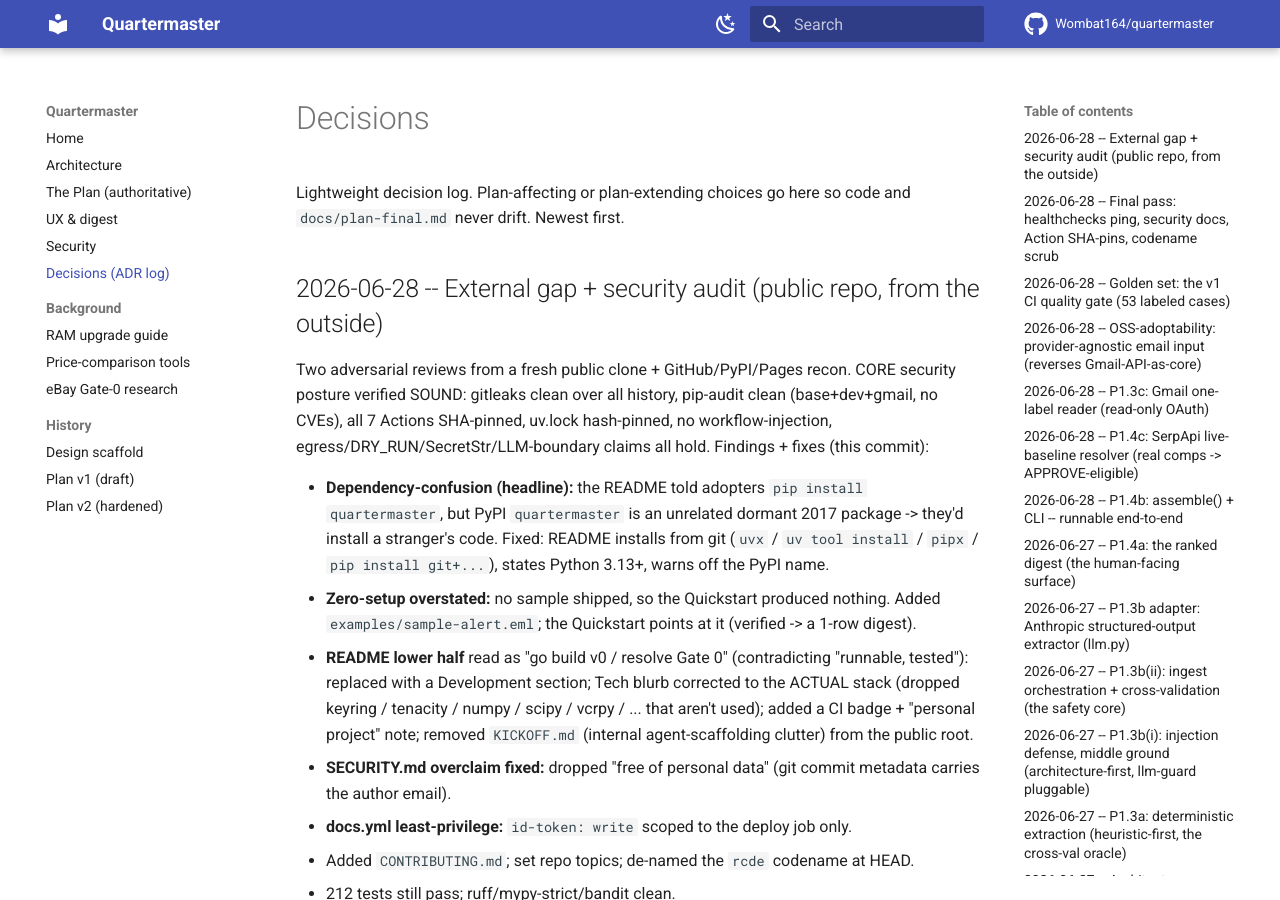
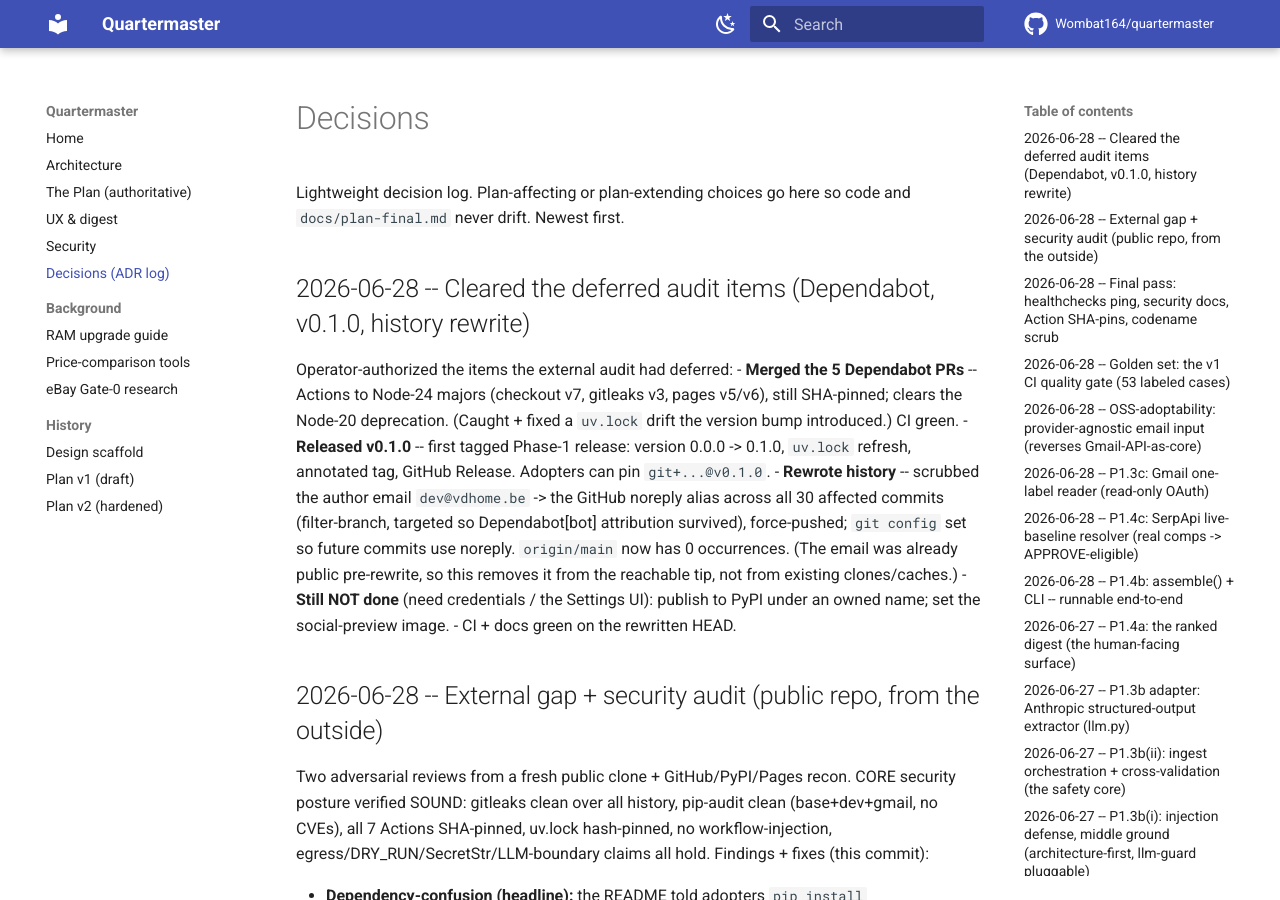
Before and after one commit to Wombat164/quartermaster, an MkDocs documentation site: the page built from docs/decisions.md, in a window 1280 px wide and 900 px high. Built offline with MkDocs 1.6.1 and Material for MkDocs 9.7.7, drawn with Linux system fonts in a browser that asks for light colours; comment, search, counter and statistics services are not loaded; some of the changed text lies outside the part shown.

Commit message:
docs: record the cleared audit items (Dependabot, v0.1.0, history rewrite)
Co-Authored-By: Claude Opus 4.8 (1M context) <noreply@anthropic.com>
Claude-Session: https://claude.ai/code/session_01XLY3gRGyvQwLbLhxy4aKe4

```diff
--- a/DECISIONS.md
+++ b/DECISIONS.md
@@ -2,6 +2,22 @@
 
 Lightweight decision log. Plan-affecting or plan-extending choices go here so code and
 `docs/plan-final.md` never drift. Newest first.
+
+## 2026-06-28 -- Cleared the deferred audit items (Dependabot, v0.1.0, history rewrite)
+
+Operator-authorized the items the external audit had deferred:
+- **Merged the 5 Dependabot PRs** -- Actions to Node-24 majors (checkout v7, gitleaks v3, pages v5/v6),
+  still SHA-pinned; clears the Node-20 deprecation. (Caught + fixed a `uv.lock` drift the version bump
+  introduced.) CI green.
+- **Released v0.1.0** -- first tagged Phase-1 release: version 0.0.0 -> 0.1.0, `uv.lock` refresh,
+  annotated tag, GitHub Release. Adopters can pin `git+...@v0.1.0`.
+- **Rewrote history** -- scrubbed the author email `dev@vdhome.be` -> the GitHub noreply alias across all
+  30 affected commits (filter-branch, targeted so Dependabot[bot] attribution survived), force-pushed;
+  `git config` set so future commits use noreply. `origin/main` now has 0 occurrences. (The email was
+  already public pre-rewrite, so this removes it from the reachable tip, not from existing clones/caches.)
+- **Still NOT done** (need credentials / the Settings UI): publish to PyPI under an owned name; set the
+  social-preview image.
+- CI + docs green on the rewritten HEAD.
 
 ## 2026-06-28 -- External gap + security audit (public repo, from the outside)
 
```
